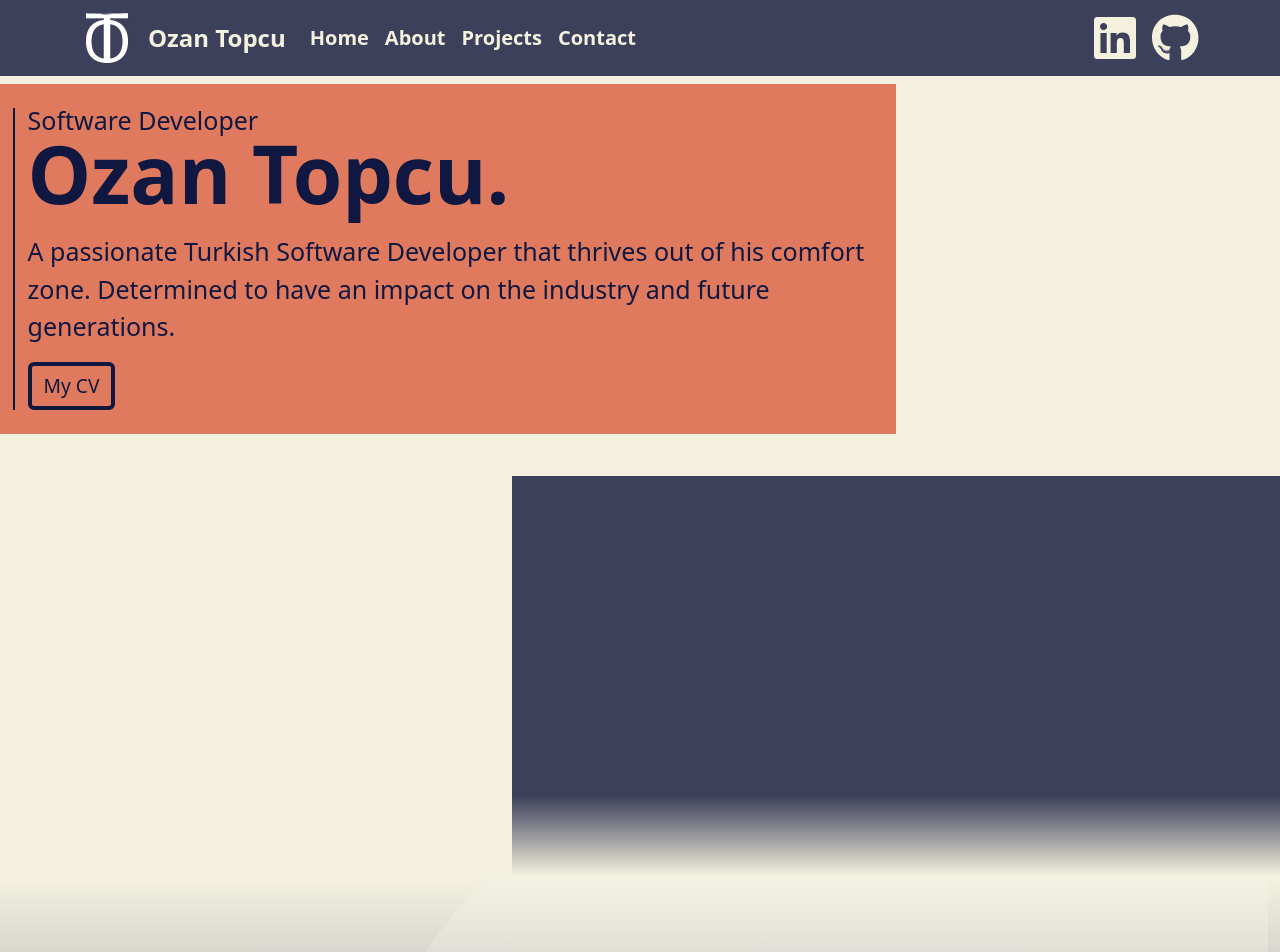
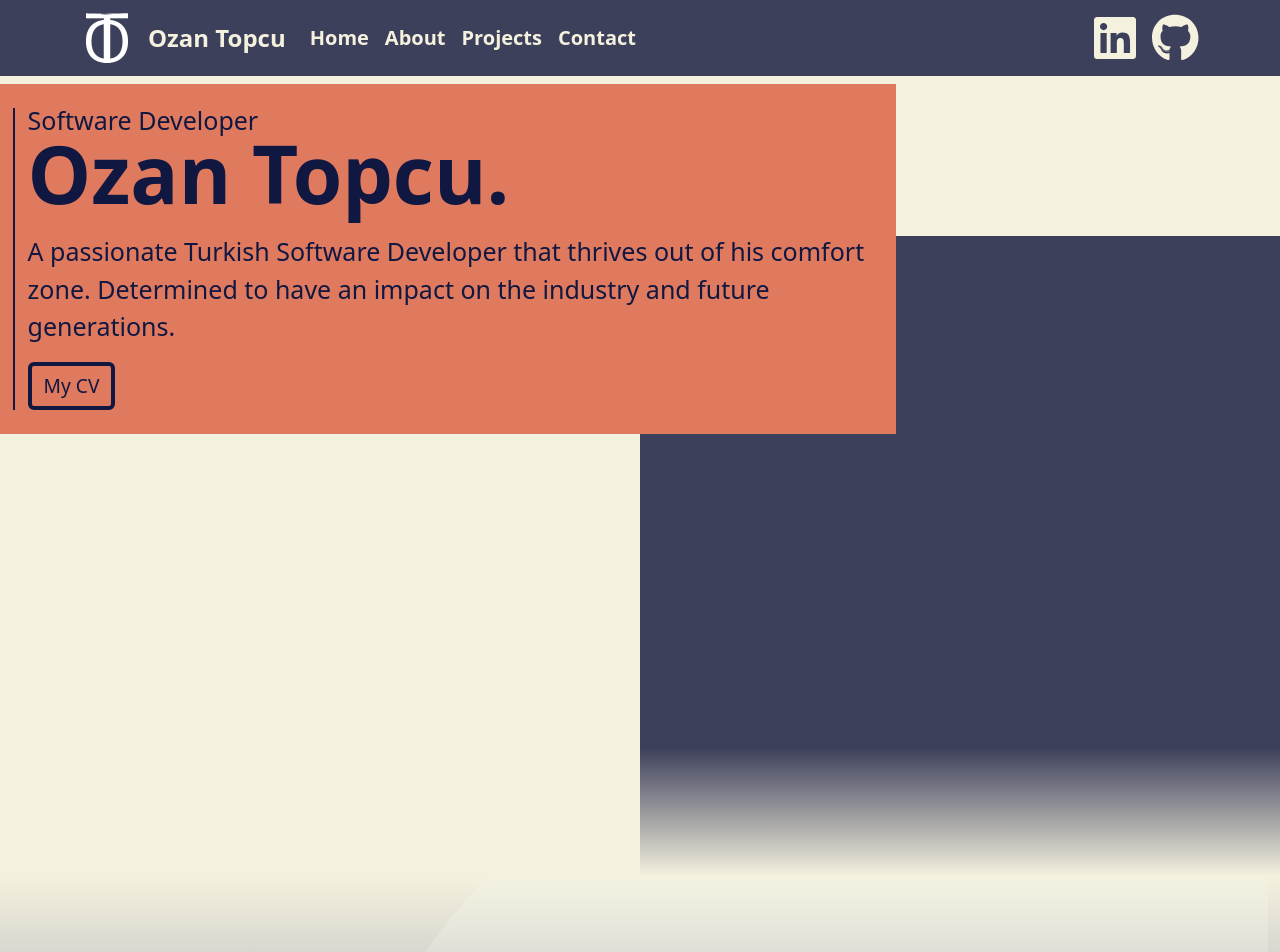
Before and after one commit to OzanEFETopcu/Personal-Website, a React (Create React App) app in the folder client_new/: page / in a window 1280 px wide. Shown: the top 952 px of the page. Built offline with nearby package versions, Linux system fonts and the light colour scheme.

Commit message:
Changing layout

```diff
--- a/client_new/src/About_Text.js
+++ b/client_new/src/About_Text.js
@@ -7,7 +7,7 @@ import { faJava, faBootstrap, faReact, faAws, faDocker, faJs, faHtml5, faPython,
 function About_Text() {
     const [selectedSection, setSelectedSection] = useState('skills');
 
-    const handleClick = (button) =>{
+    const handleClick = (button) => {
         setSelectedSection(button)
     }
 
@@ -36,9 +36,10 @@ function About_Text() {
                             </p>
                         </div>
                         <p>
-                    After graduated from highscool in my hometown I knew I had to create some changes for myself and <br></br>my future so I decided to move to Finland.
-                    It was one of the best decisions I've ever made for my <br></br>academic life... <br></br>I set my mind to doing at least one Master's degree related to my area
-                    so that I can dig deeper into <br></br>specialized topics like Artificial Intelligence and Big Data Analytics.
+                            After completing high school in my hometown, I recognized the need for personal and academic growth. Motivated by a desire to pursue excellence in my field, I made the decision to relocate to Finland, a move that has profoundly shaped my academic journey.<br></br><br></br>
+                            In Finland, I embarked on a path of higher education at Tampere University of Applied Sciences, where I am currently pursuing a Bachelor's degree in Software Engineering. This experience has provided me with a strong foundation in computer science principles and practical skills, positioning me to excel in a dynamic and evolving industry.<br></br><br></br>
+                            Looking ahead, I am committed to furthering my education through advanced studies, with aspirations of pursuing a Master's degree in Engineering in Computer Science. My goal is to delve deeper into these cutting-edge areas of study, contributing to innovative solutions and advancements in technology.<br></br><br></br>
+                            Driven by a passion for lifelong learning and a dedication to excellence, I am eager to embrace the challenges and opportunities that lie ahead on my academic and professional journey.
                         </p>
                     </div>
                 )}
--- a/client_new/src/Home.js
+++ b/client_new/src/Home.js
@@ -1,6 +1,6 @@
 import React from 'react'
 import './Styling/HomeStyle.css'
-import HomeImage from './Pictures/personalpic.png'
+import HomeImage from './Pictures/Picture4.png'
 import Button from 'react-bootstrap/Button';
 import Pdf from './CV/Ozan_Topcu_CV.pdf';
 
@@ -32,11 +32,9 @@ export default function Home() {
                         </a>
                     </div>
                 </div>
+                <img src={HomeImage} alt='Landing Page Pic' id='homeimg' />
 
-                {/*Box that has the image*/}
-                <div id='box2'>
-                    <img src={HomeImage} alt='Landing Page Pic' id='homeimg' />
-                </div>
+                <div id='box2'><p>&nbsp;</p></div>
                 {/*
                 <div className='container-fluid' id='homeContainer1'>
 
--- a/client_new/src/Styling/HomeStyle.css
+++ b/client_new/src/Styling/HomeStyle.css
@@ -8,10 +8,13 @@
 }
 
 #homeimg {
-    height: 85vh;
+    height: 65vh;
     padding-right: 10vw;
     margin-left: 10vw;
     z-index: 3;
+    position: absolute;
+    bottom: 10%;
+    right: 0;
 }
 
 #homeContainer1 {
@@ -94,6 +97,8 @@
 
 
 #box2 {
+    height: 80vh;
+    width: 50vw;
     z-index: 1;
     background: linear-gradient(to bottom,
     #3D405B 80%,
@@ -101,6 +106,5 @@
     position: absolute;
     bottom: 0;
     right: 0;
-    min-width: fit-content;
-    max-width: 60vw;
+
 }
```
Also changed, not shown: client_new/src/Pictures/Picture4.png (added). Lines whose indentation alone changed are shown as unchanged.
